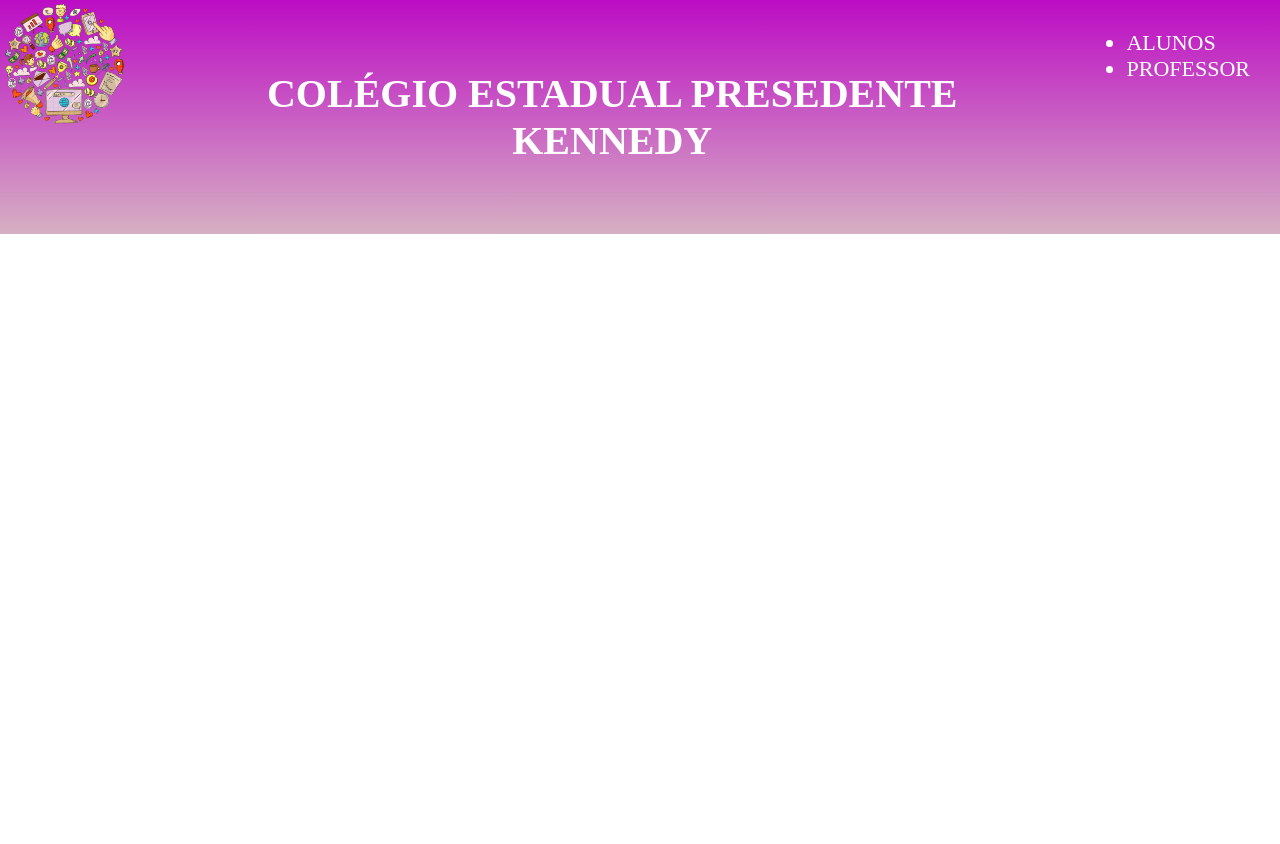
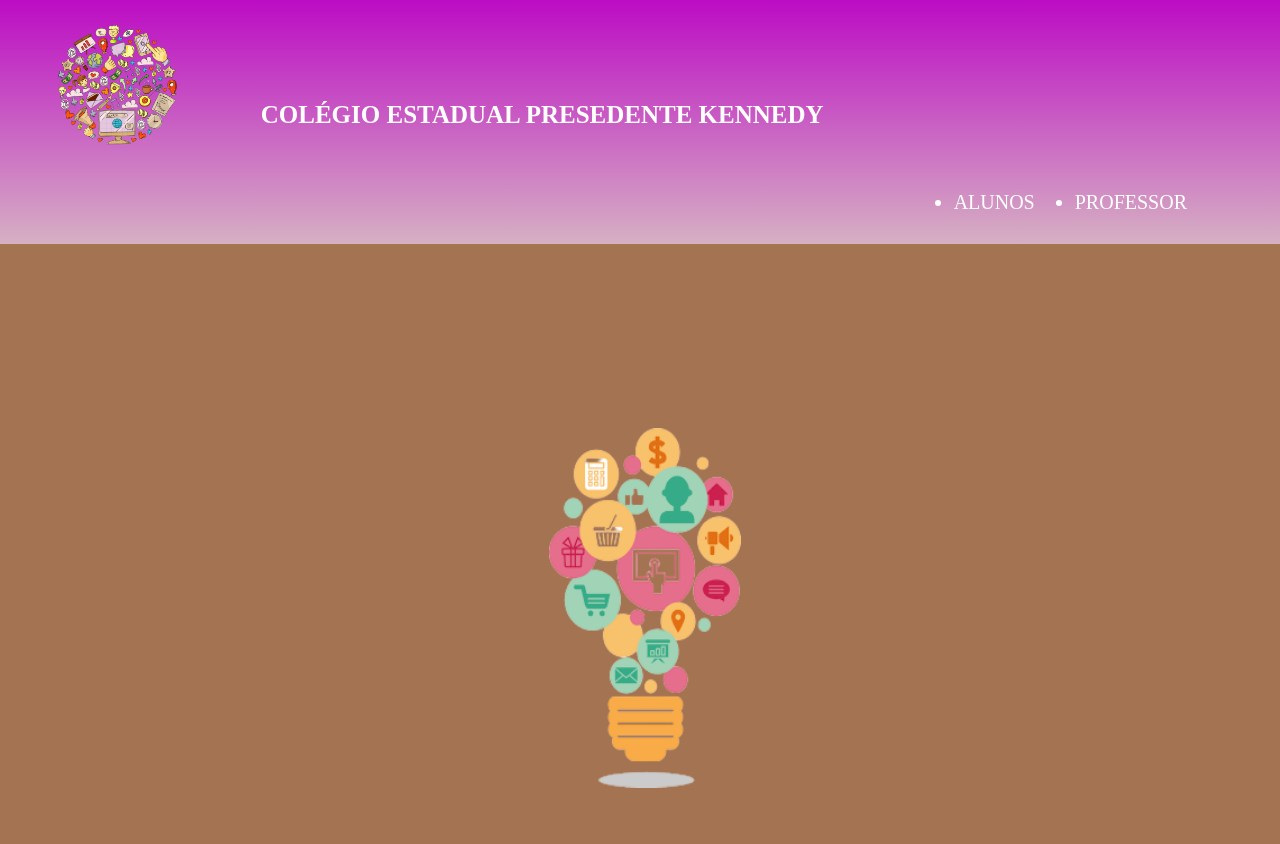
Before and after one commit to camilabom/Turma-G, a plain HTML site: page index.html in a window 1280 px wide. Before the commit the page ends 800 px from the top, so only its background shows below. Drawn offline with Linux system fonts and the light colour scheme.

Commit message:
aula 12/04

```diff
--- a/index.html
+++ b/index.html
@@ -17,5 +17,12 @@
         </ul>
     </header>
 
+    <section class="escola">
+            <h1 class="midias-digitais">Mídias Digitais</h1>
+            <img class="imagem-corpo-texto" src="corpo 1.png" alt="luz pensamento">
+    </section>
+
+
+
 </body>
 </html>
--- a/style.css
+++ b/style.css
@@ -6,23 +6,60 @@
     background-image: linear-gradient(#BC0CC4, #D6B0C3);
     color: #FFFFFF;
     display: flex;
+    justify-content: center;
+    padding: 1px;
 }
 .cabeçalho-logo{
     width: 10%;
-    height: 10%;
+    height: 5%;
     justify-content: space-around;
+    padding-left: 10px;
+    padding-top: 20px;
 }
 
 .cabeçalho-escrito {
-    font-size: 40px;
-    margin: 70px;
-    display: inline-flex;
+    font-size: 25px;
+    margin: 80px;
+    display: flex;
+    justify-content: center
     text-align: center;
+    padding-top: 20px;
+
 }
 
 .cabeçalho-lista {
-    font-size: 22px;
-    margin:10px;
-    padding:20px;
-    display: inline-block;
+    font-size: 20px;
+    margin:20px;
+    padding:10px;
+    display: flex;
+    justify-content: flex-end;
+    padding-top: 150px;
+
 }
+
+.cabeçalho-itens {
+    font-size: 20px;
+    margin: 20px;
+    height: 2px;
+}
+
+.escola {
+    background-color:#A47452 ;
+
+    height: 450px ;
+
+}
+
+.escola  {
+    text-align: center;
+    color: #0000;
+    font-size:20px;
+    padding-top: 150px;
+}
+
+.imagem-corpo-texto {
+    width: 15%;
+    height: 80%;
+    justify-content: space-around;
+    padding-left: 10px;
+}
```
Also changed, not shown: corpo 1.png (added).
